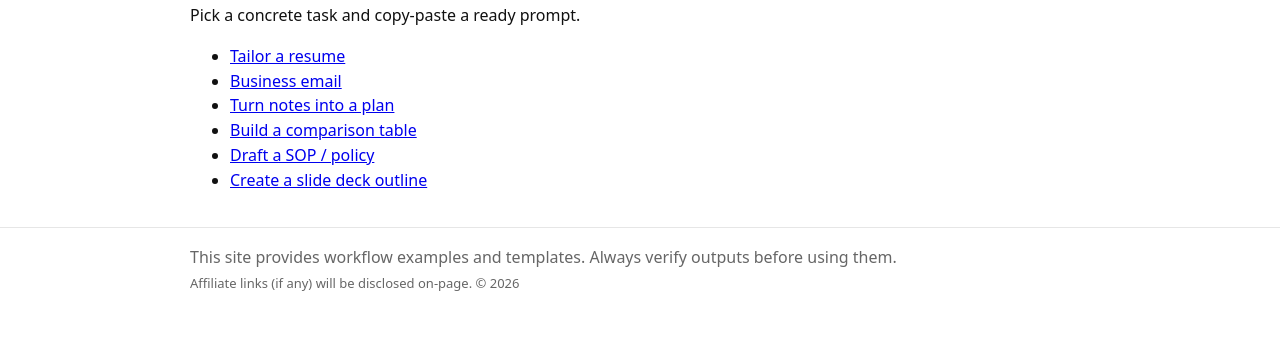
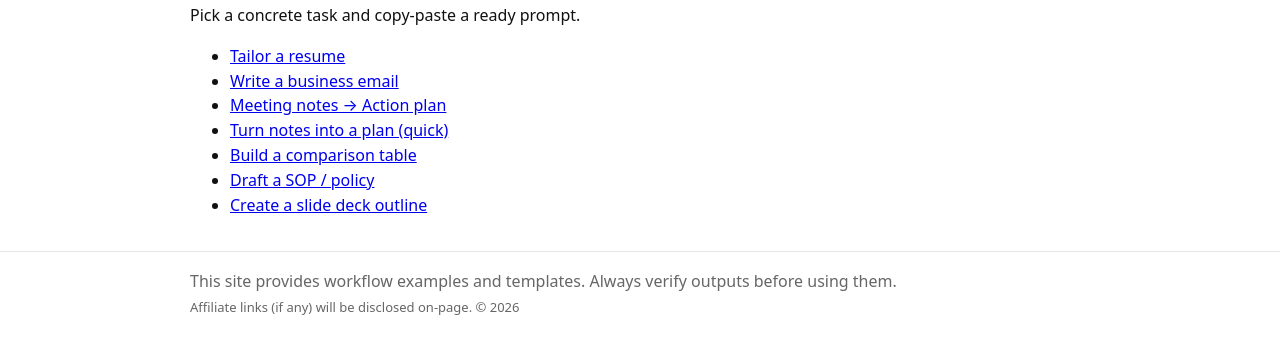
Before and after one commit to ries11217596955-hash/ai-workflows-library, an Eleventy site: page src/en/use-cases/index.md in a window 1280 px wide. Shown: the part 136-490 px from the top of the page. Built offline with nearby package versions, Linux system fonts and the light colour scheme; Eleventy itself is replaced by a stand-in of ours; files that its build step writes are made by us from their sources.

Commit message:
Fix formatting and update use case links

```diff
--- a/src/en/use-cases/index.md
+++ b/src/en/use-cases/index.md
@@ -14,11 +14,12 @@ footerLine2: "Affiliate links (if any) will be disclosed on-page. © 2026"
 
 # Use cases
 
-Pick a concrete task and copy‑paste a ready prompt.
+Pick a concrete task and copy-paste a ready prompt.
 
 - [Tailor a resume](/en/use-cases/resume/)
-- [Business email](/en/use-cases/email/)
-- [Turn notes into a plan](/en/use-cases/plan/)
+- [Write a business email](/en/use-cases/email/)
+- [Meeting notes → Action plan](/en/use-cases/meeting-to-action-plan/)
+- [Turn notes into a plan (quick)](/en/use-cases/plan/)
 - [Build a comparison table](/en/use-cases/compare-table/)
 - [Draft a SOP / policy](/en/use-cases/sop-policy/)
 - [Create a slide deck outline](/en/use-cases/slide-deck/)
```
